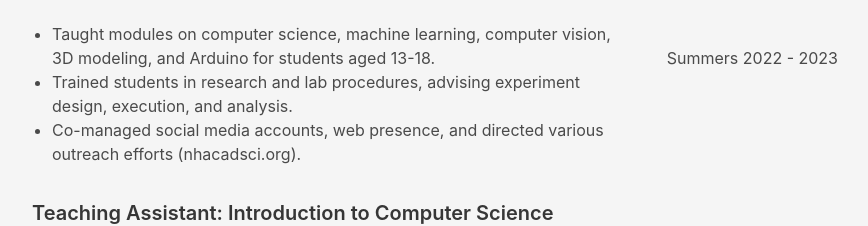
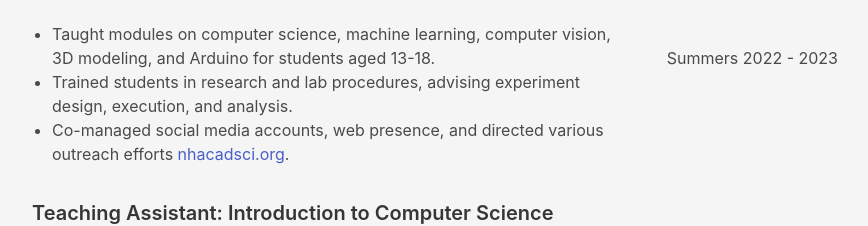
Before and after one commit to MatthewAdner/MatthewAdner.github.io, a plain HTML site: page index.html in a window 1280 px wide. Shown: the part 1610-1836 px from the top of the page, without its empty margins (330-1198 px from the left). Drawn offline with nearby package versions, Linux system fonts and the light colour scheme.

Commit message:
made non-clickable link clickable

```diff
--- a/index.html
+++ b/index.html
@@ -154,7 +154,9 @@
                                         <li>Trained students in research and lab procedures, advising experiment design,
                                             execution, and analysis.</li>
                                         <li>Co-managed social media accounts, web presence, and directed various
-                                            outreach efforts (nhacadsci.org).</li>
+                                            outreach efforts <a
+                                            href="https://nhacadsci.org/"
+                                            target="_blank" class="has-text-link">nhacadsci.org</a>.</li>
                                     </ul>
                                 </div>
                                 <div class="column has-text-right is-one-quarter">
```
